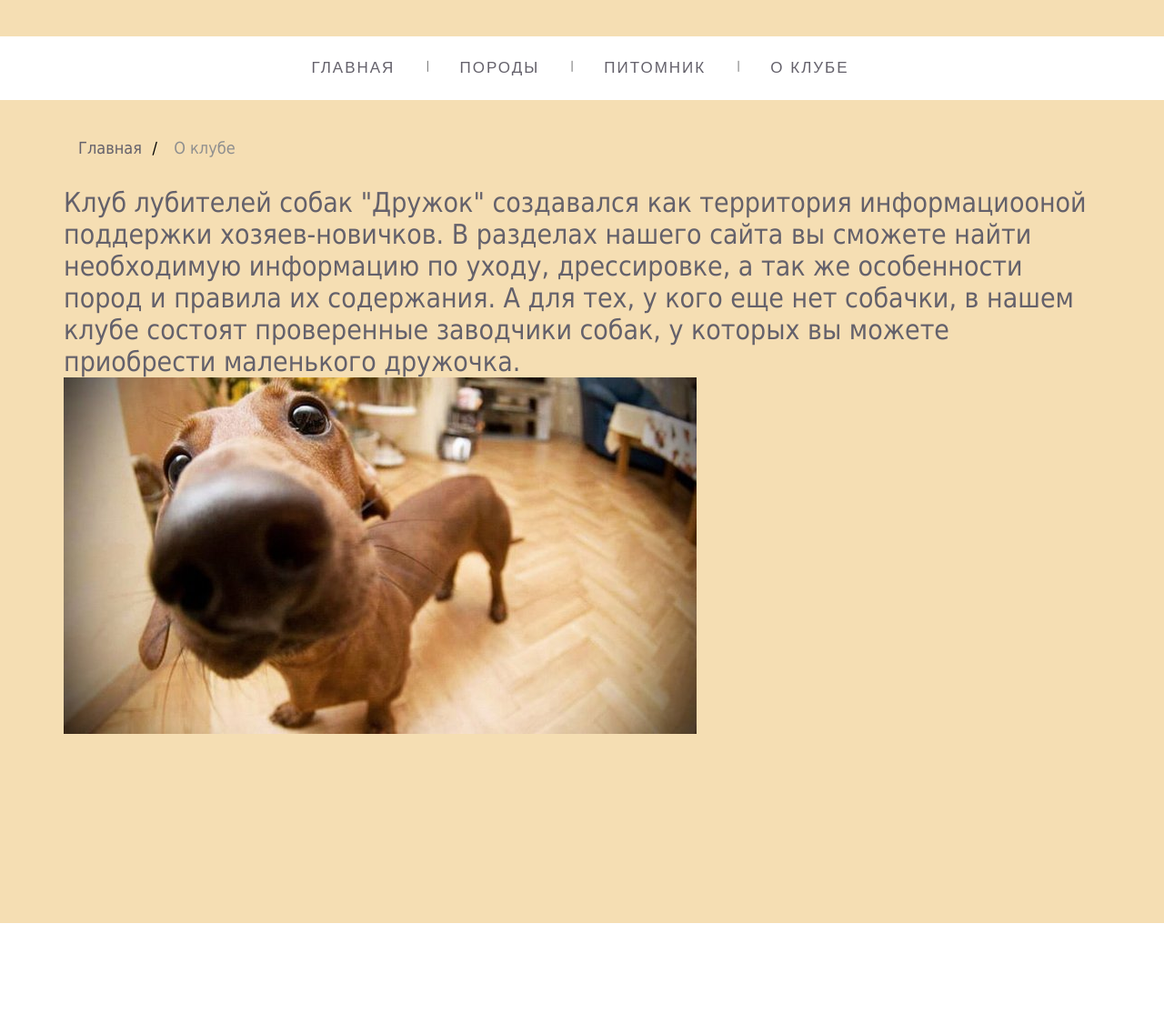
After one commit to KrisGol/htdocs, a PHP site: page /aboutme.php in a window 1280 px wide. The commit adds this page. Shown: the whole page at 91% size. Run offline with PHP 8.4, Linux system fonts and the light colour scheme.

Commit message:
новые страницы, вынесла меню и футер отдельно

```diff
--- /dev/null
+++ b/aboutme.php
@@ -0,0 +1,35 @@
+<!DOCTYPE html>
+<html lang="ru">
+<head>
+  <meta charset="utf-8">
+  <meta name="viewport" content="width=device-width, initial-scale=1.0">
+  <meta http-equiv="X-UA-Compatible" content="ie-edge">
+  <script type="text/javascript" src="share42\share42.js"></script>
+  <link rel="stylesheet" href="css/style.css">
+
+  <title>сайт</title>
+</head>
+<body class="body">
+  <header class="header-style">
+    <?php include ('menu.html')  ?>
+  </header>
+    <div id="wrapper" class="wrapper">
+      <div id="section4" class="section-4">
+        <div id="container" class="container">
+              <ul class="breadcrumb">
+                <li><a href="index.php">Главная</a></li>
+                <li> О клубе</li>
+              </ul>
+              <div id="text_club" class="text-article">
+                    Клуб лубителей собак "Дружок" создавался как территория информациооной поддержки хозяев-новичков.
+                    В разделах нашего сайта вы сможете найти необходимую информацию по уходу, дрессировке,
+                    а так же особенности пород и правила их содержания.
+                    А для тех, у кого еще нет собачки, в нашем клубе состоят проверенные заводчики собак, у которых вы можете приобрести маленького дружочка.
+<img src="img/1473467770-696x392.jpg" alt="Картинка не найдена">
+              </div>
+        </div>
+      </div>
+  </div>
+  <?php include ('footer.html')  ?>
+</body>
+</html>
--- a/css/style.css
+++ b/css/style.css
@@ -30,6 +30,29 @@ font: 12px Tahoma, sans-serif;
 	padding: 15px 15px;
 }
 
+ul.breadcrumb {
+    padding: 10px 16px;
+    list-style: none;
+
+}
+ul.breadcrumb li {
+    display: inline;
+    font-size: 18px;
+}
+ul.breadcrumb li+li:before {
+    padding: 8px;
+    color: black;
+    content: "/\00a0";
+}
+ul.breadcrumb li a {
+    color: #64616b;
+    text-decoration: none;
+}
+ul.breadcrumb li a:hover {
+    color: #01447e;
+    text-decoration: underline;
+}
+
 .section-1 {
  background-image: url(/img/фон2000.png);
  background-size: cover;
@@ -47,6 +70,10 @@ font: 12px Tahoma, sans-serif;
 .section-3 {
 	width: auto;
 	height: 600px;
+}
+.section-4 {
+	width: auto;
+	height:900px;
 }
 
 .head-text {
@@ -228,6 +255,15 @@ text-decoration: none;
 	text-decoration: none;
 }
 
+.text-article {
+	position: relative;
+	top: 10px;
+	margin: auto;
+	width: 100%;
+	height: auto;
+	color:  #64616b;;
+	font-size: 30px;
+}
 
 
 @import url('https://fonts.googleapis.com/css?family=Ubuntu+Condensed');
--- /dev/null
+++ b/footer.html
@@ -0,0 +1 @@
+<footer class="footer"> </footer>
--- /dev/null
+++ b/menu.html
@@ -0,0 +1,6 @@
+<ul class="menu-main">
+  <li><a href="index.php">Главная</a></li>
+  <li><a href="dogsbreeds.php" >Породы</a></li>
+  <li><a href="dogkennel.php" >Питомник</a></li>
+  <li><a href="aboutme.php" >О клубе</a></li>
+</ul>
```
Also changed, not shown: care.php (added, +29 -0 lines), competition.php (added, +29 -0 lines), dogkennel.php (added, +29 -0 lines), dogsbreeds.php (added, +29 -0 lines), index.php (+7 -12 lines), share42/share42.js (+21 -1 lines), trainingdog.php (added, +30 -0 lines), img/1473467770-696x392.jpg (added), img/14778.jpg (added).
